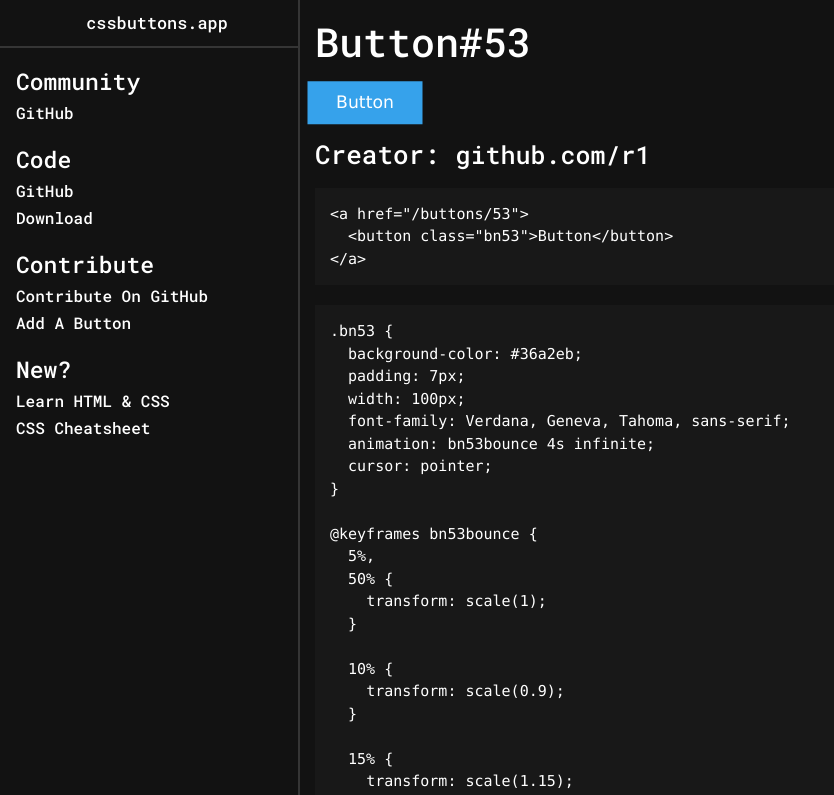
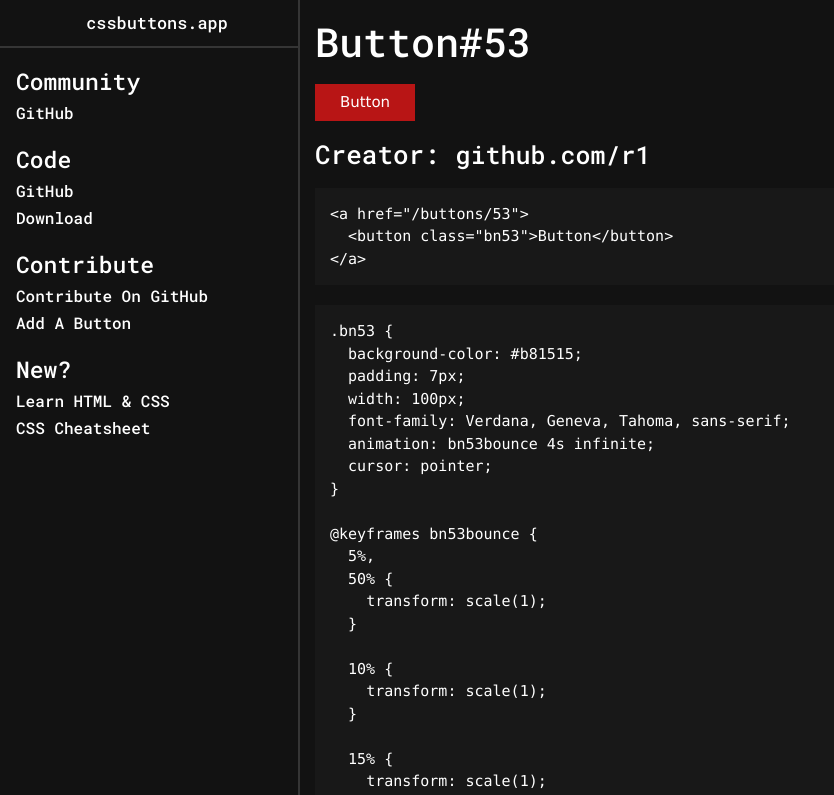
Before and after one commit to guivr/cssbuttons, a Next.js app: page /buttons/53 in a window 1280 px wide. Shown: the top 795 px of the page, without its empty margins (0-834 px from the left). Built offline with nearby package versions, Linux system fonts and the light colour scheme.

Commit message:
done(button): fixed button 53 laggy CSS animation

```diff
--- a/components/Viewer/Viewer.css
+++ b/components/Viewer/Viewer.css
@@ -1129,7 +1129,7 @@ a.bn11:hover {
 }
 
 .bn53 {
-  background-color: #36a2eb;
+  background-color: #b81515;
   padding: 7px;
   width: 100px;
   font-family: Verdana, Geneva, Tahoma, sans-serif;
@@ -1144,31 +1144,31 @@ a.bn11:hover {
   }
 
   10% {
-    transform: scale(0.9);
+    transform: scale(1);
   }
 
   15% {
-    transform: scale(1.15);
+    transform: scale(1);
   }
 
   20% {
-    transform: scale(1.15) rotate(-5deg);
+    transform: scale(1) rotate(-5deg);
   }
 
   25% {
-    transform: scale(1.15) rotate(5deg);
+    transform: scale(1) rotate(5deg);
   }
 
   30% {
-    transform: scale(1.15) rotate(-3deg);
+    transform: scale(1) rotate(-3deg);
   }
 
   35% {
-    transform: scale(1.15) rotate(2deg);
+    transform: scale(1) rotate(2deg);
   }
 
   40% {
-    transform: scale(1.15) rotate(0);
+    transform: scale(1) rotate(0);
   }
 }
 
--- a/pages/buttons/53.js
+++ b/pages/buttons/53.js
@@ -29,7 +29,7 @@ function Button() {
           </div>
           <div>
             <pre className="prettyprint">{`.bn53 {
-  background-color: #36a2eb;
+  background-color: #b81515;
   padding: 7px;
   width: 100px;
   font-family: Verdana, Geneva, Tahoma, sans-serif;
@@ -44,31 +44,31 @@ function Button() {
   }
 
   10% {
-    transform: scale(0.9);
+    transform: scale(1);
   }
 
   15% {
-    transform: scale(1.15);
+    transform: scale(1);
   }
 
   20% {
-    transform: scale(1.15) rotate(-5deg);
+    transform: scale(1) rotate(-5deg);
   }
 
   25% {
-    transform: scale(1.15) rotate(5deg);
+    transform: scale(1) rotate(5deg);
   }
 
   30% {
-    transform: scale(1.15) rotate(-3deg);
+    transform: scale(1) rotate(-3deg);
   }
 
   35% {
-    transform: scale(1.15) rotate(2deg);
+    transform: scale(1) rotate(2deg);
   }
 
   40% {
-    transform: scale(1.15) rotate(0);
+    transform: scale(1) rotate(0);
   }
 }`}</pre>
           </div>
```
Also changed, not shown: 1 other file (tests, documents, lock files or other folders).
